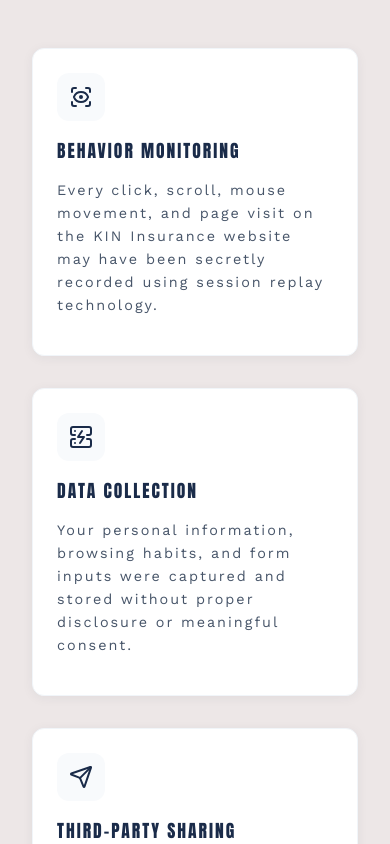
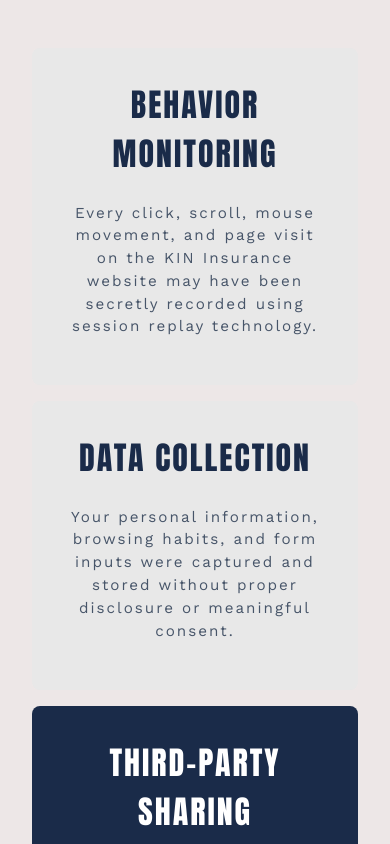
Before and after one commit to ymesadev/llg-front-end, a Next.js app: page /kin-insurance-claims in a window 390 px wide. Shown: the part 2720-3564 px from the top of the page. Built offline with nearby package versions, Linux system fonts and the light colour scheme; no server answers.

Commit message:
Update What Happened boxes to arrow/chevron design
- Arrow-shaped boxes using clip-path
- Light gray background for first boxes, dark blue for last
- Removed icons, centered text with large titles
- Responsive: stacks vertically on mobile

Co-Authored-By: Claude Opus 4.5 <noreply@anthropic.com>

```diff
--- a/src/app/kin-insurance-claims/page.module.css
+++ b/src/app/kin-insurance-claims/page.module.css
@@ -426,47 +426,51 @@
 }
 
 .issuesGrid {
-  display: grid;
-  grid-template-columns: repeat(3, 1fr);
-  gap: 2rem;
+  display: flex;
+  gap: 0;
   margin-bottom: 4rem;
 }
 
 .issueCard {
-  background: var(--white);
-  border-radius: 12px;
-  padding: 1.5rem;
-  text-align: left;
-  transition: all 0.3s ease;
-  box-shadow: 0 2px 12px rgba(26, 43, 73, 0.06);
+  background: #e8e8e8;
+  padding: 2.5rem 2rem 2.5rem 3rem;
+  text-align: center;
   position: relative;
-  border: 1px solid var(--gray-100);
+  flex: 1;
+  display: flex;
+  flex-direction: column;
+  align-items: center;
+  justify-content: center;
+  clip-path: polygon(0 0, calc(100% - 30px) 0, 100% 50%, calc(100% - 30px) 100%, 0 100%, 30px 50%);
+  margin-left: -30px;
 }
 
-.issueCard:hover {
-  transform: translateY(-4px);
-  box-shadow: 0 8px 24px rgba(26, 43, 73, 0.1);
-  border-color: var(--gray-200);
+.issueCard:first-child {
+  margin-left: 0;
+  clip-path: polygon(0 0, calc(100% - 30px) 0, 100% 50%, calc(100% - 30px) 100%, 0 100%);
+}
+
+.issueCard:last-child {
+  background: var(--primary);
+  clip-path: polygon(0 0, 100% 0, 100% 100%, 0 100%, 30px 50%);
+}
+
+.issueCard:last-child h3,
+.issueCard:last-child p {
+  color: var(--white);
 }
 
 .issueIconWrapper {
-  width: 48px;
-  height: 48px;
-  background: var(--gray-50);
-  border-radius: 12px;
-  display: flex;
-  align-items: center;
-  justify-content: center;
-  margin: 0 0 1rem 0;
+  display: none;
 }
 
 .issueIcon {
-  color: var(--primary);
+  display: none;
 }
 
 .issueCard h3 {
   font-family: "Anton", sans-serif;
-  font-size: 1.1rem;
+  font-size: 2rem;
   color: var(--primary);
   margin-bottom: 0.5rem;
   text-transform: uppercase;
@@ -474,8 +478,8 @@
 
 .issueCard p {
   color: var(--gray-600);
-  font-size: 0.9rem;
-  line-height: 1.6;
+  font-size: 0.95rem;
+  line-height: 1.5;
   font-weight: 400;
 }
 
@@ -1090,7 +1094,23 @@
   }
 
   .issuesGrid {
-    grid-template-columns: 1fr;
+    flex-direction: column;
+    gap: 1rem;
+  }
+
+  .issueCard {
+    clip-path: none;
+    margin-left: 0;
+    padding: 2rem;
+    border-radius: 8px;
+  }
+
+  .issueCard:first-child {
+    clip-path: none;
+  }
+
+  .issueCard:last-child {
+    clip-path: none;
   }
 
   .eligibilityGrid {
```
